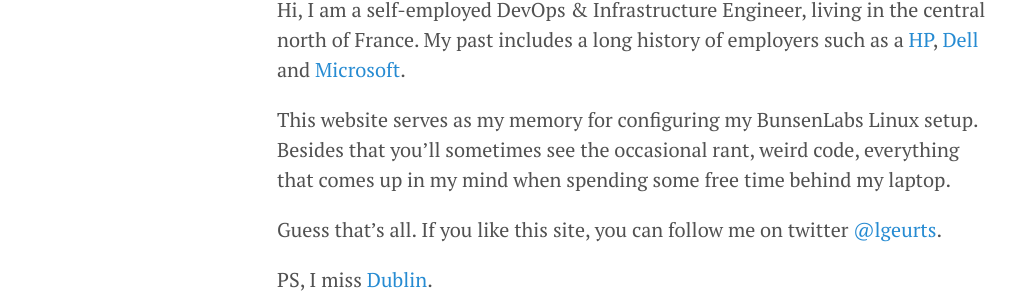
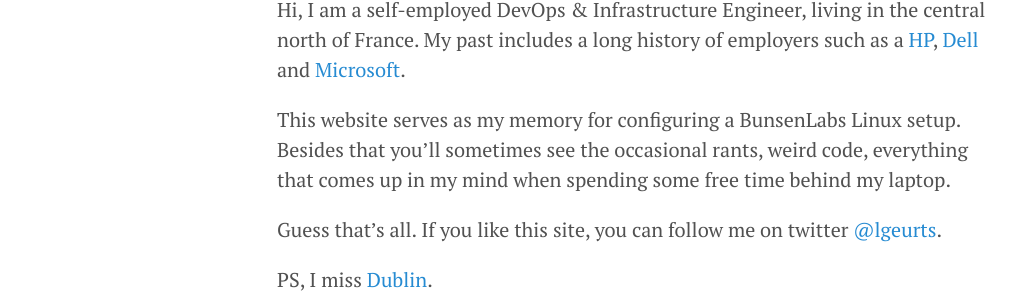
Before and after one commit to lgeurts/lgeurts.github.io, a Jekyll site: the page built from about.md, in a window 1280 px wide. Shown: the part 825-1127 px from the top of the page, without its empty margins (3-1031 px from the left). Built offline with Jekyll 4.4.1, drawn with Linux system fonts in a browser that asks for light colours.

Commit message:
Update about.md

```diff
--- a/about.md
+++ b/about.md
@@ -8,8 +8,8 @@
 Hi, I am a self-employed DevOps & Infrastructure Engineer, living in the central north of France.
 My past includes a long history of employers such as a [HP](http://https://www.hpe.com/ie/en/home.html), [Dell](http://www.dell.com/learn/us/en/04/premier?c=us&l=en) and [Microsoft](https://support.microsoft.com/en-us/premier).
 
-This website serves as my memory for configuring my BunsenLabs Linux setup.
-Besides that you'll sometimes see the occasional rant, weird code, everything that comes up in my mind when spending some free time behind my laptop.
+This website serves as my memory for configuring a BunsenLabs Linux setup.
+Besides that you'll sometimes see the occasional rants, weird code, everything that comes up in my mind when spending some free time behind my laptop.
 
 Guess that's all. If you like this site, you can follow me on twitter [@lgeurts](https://twitter.com/lgeurts).
 
```
